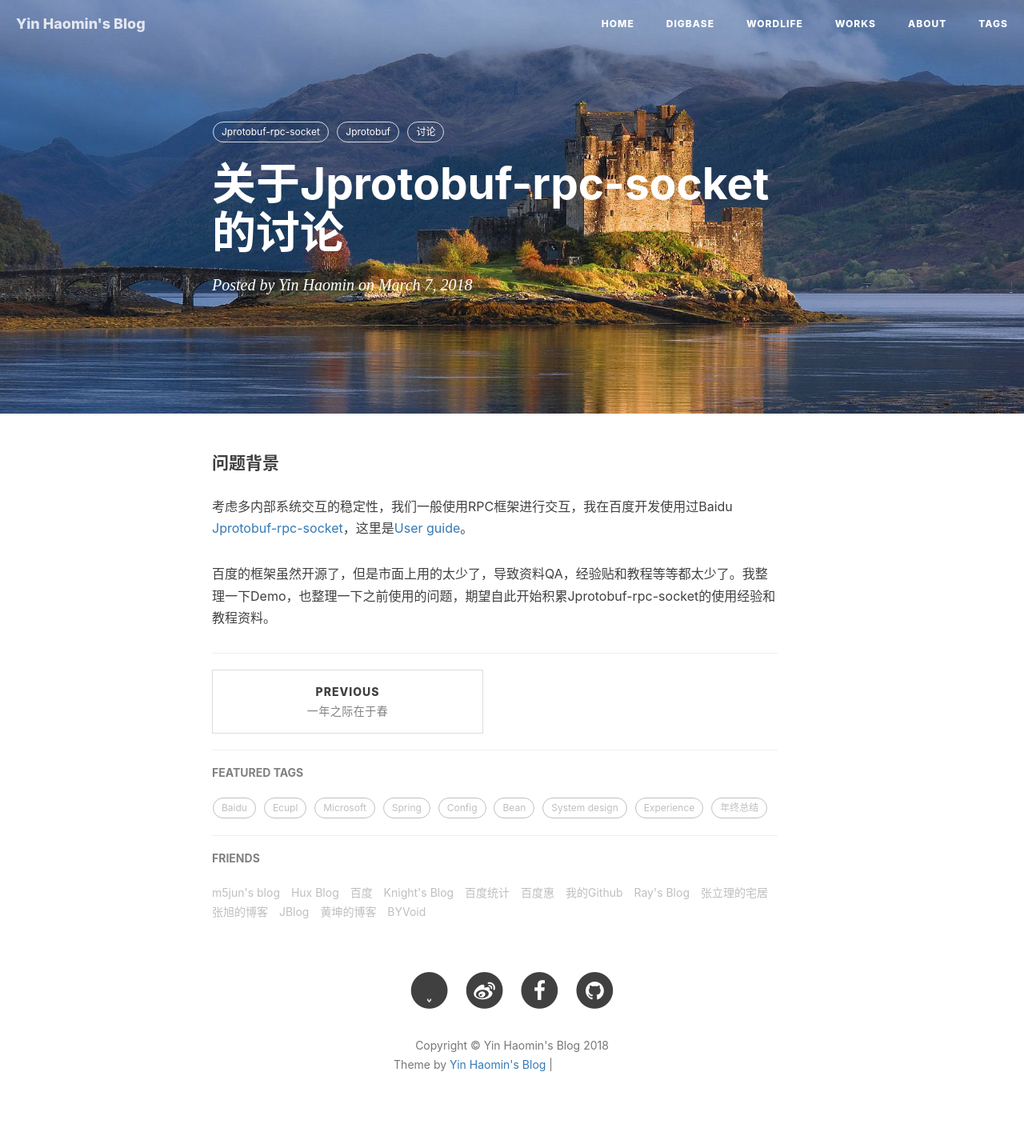
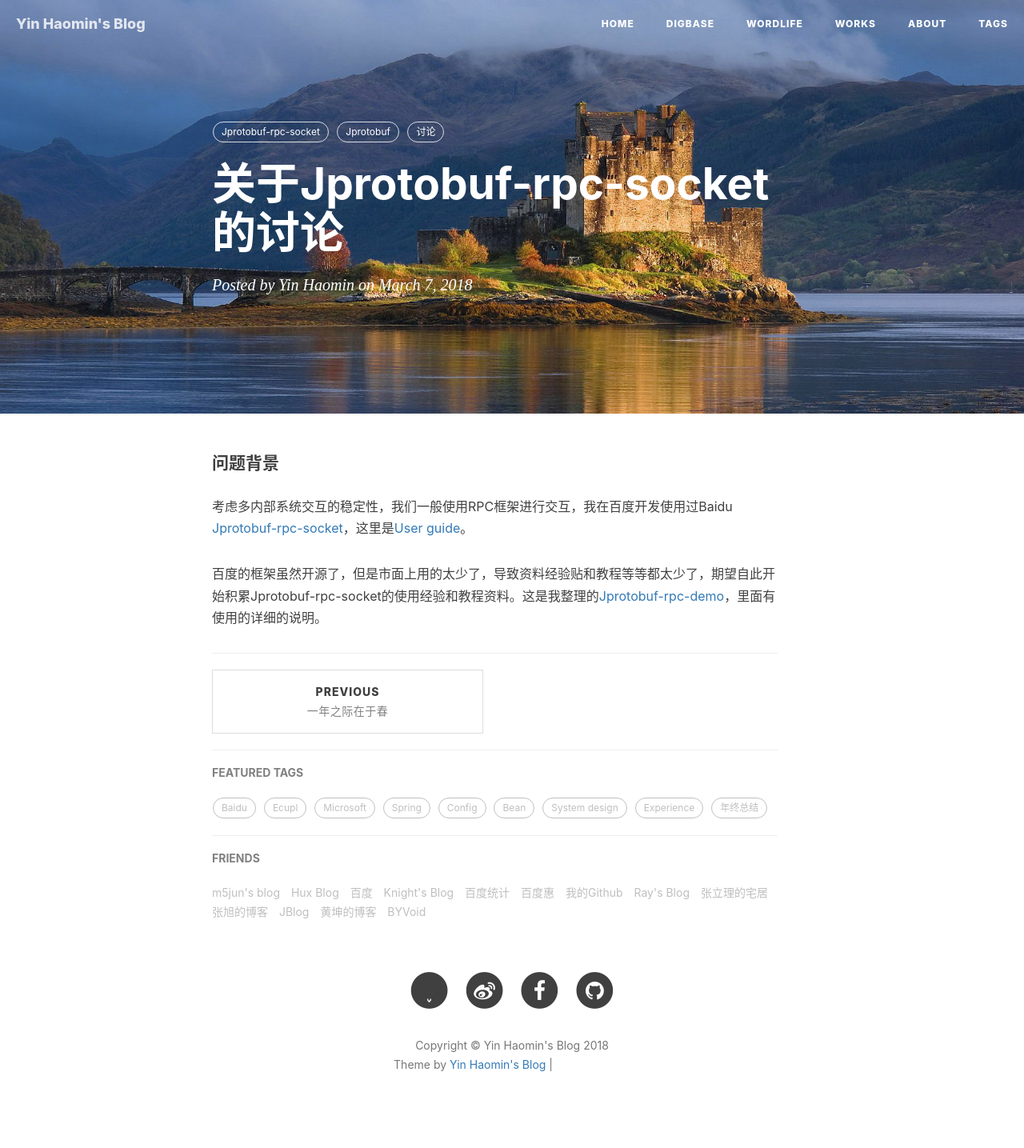
Before and after one commit to yinhaomin/yinhaomin.github.io, a Jekyll site: the page built from _posts/2018-03-06-关于Jprotobuf-rpc-socket的讨论.md, in a window 1280 px wide. Shown: the whole page at 80% size. Built offline with Jekyll 4.4.1, drawn with Linux system fonts in a browser that asks for light colours; nearby versions of some CDN libraries; comment, search, counter and statistics services are not loaded; grey boxes are pictures that could not be loaded.

Commit message:
Update 2018-03-06-关于Jprotobuf-rpc-socket的讨论.md

```diff
--- a/_posts/2018-03-06-关于Jprotobuf-rpc-socket的讨论.md
+++ b/_posts/2018-03-06-关于Jprotobuf-rpc-socket的讨论.md
@@ -13,4 +13,4 @@ tags:
 #### 问题背景
 考虑多内部系统交互的稳定性，我们一般使用RPC框架进行交互，我在百度开发使用过Baidu [Jprotobuf-rpc-socket](https://github.com/baidu/Jprotobuf-rpc-socket)，这里是[User guide](https://github.com/baidu/Jprotobuf-rpc-socket/wiki/User-Guide)。<br>
 
-百度的框架虽然开源了，但是市面上用的太少了，导致资料QA，经验贴和教程等等都太少了。我整理一下Demo，也整理一下之前使用的问题，期望自此开始积累Jprotobuf-rpc-socket的使用经验和教程资料。<br>
+百度的框架虽然开源了，但是市面上用的太少了，导致资料经验贴和教程等等都太少了，期望自此开始积累Jprotobuf-rpc-socket的使用经验和教程资料。这是我整理的[Jprotobuf-rpc-demo](https://github.com/yinhaomin/Jprotobuf-rpc-demo)，里面有使用的详细的说明。<br>
```
